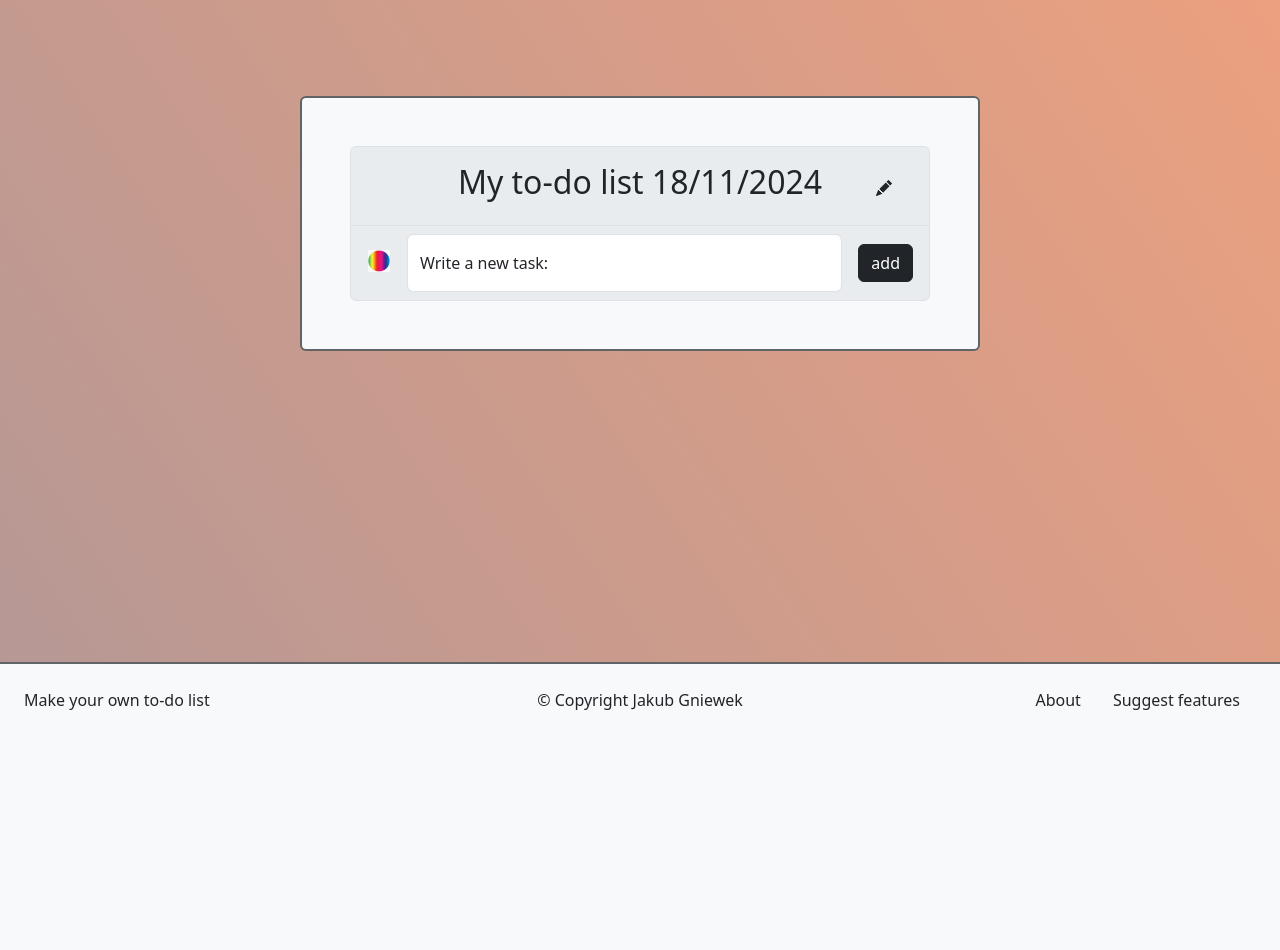
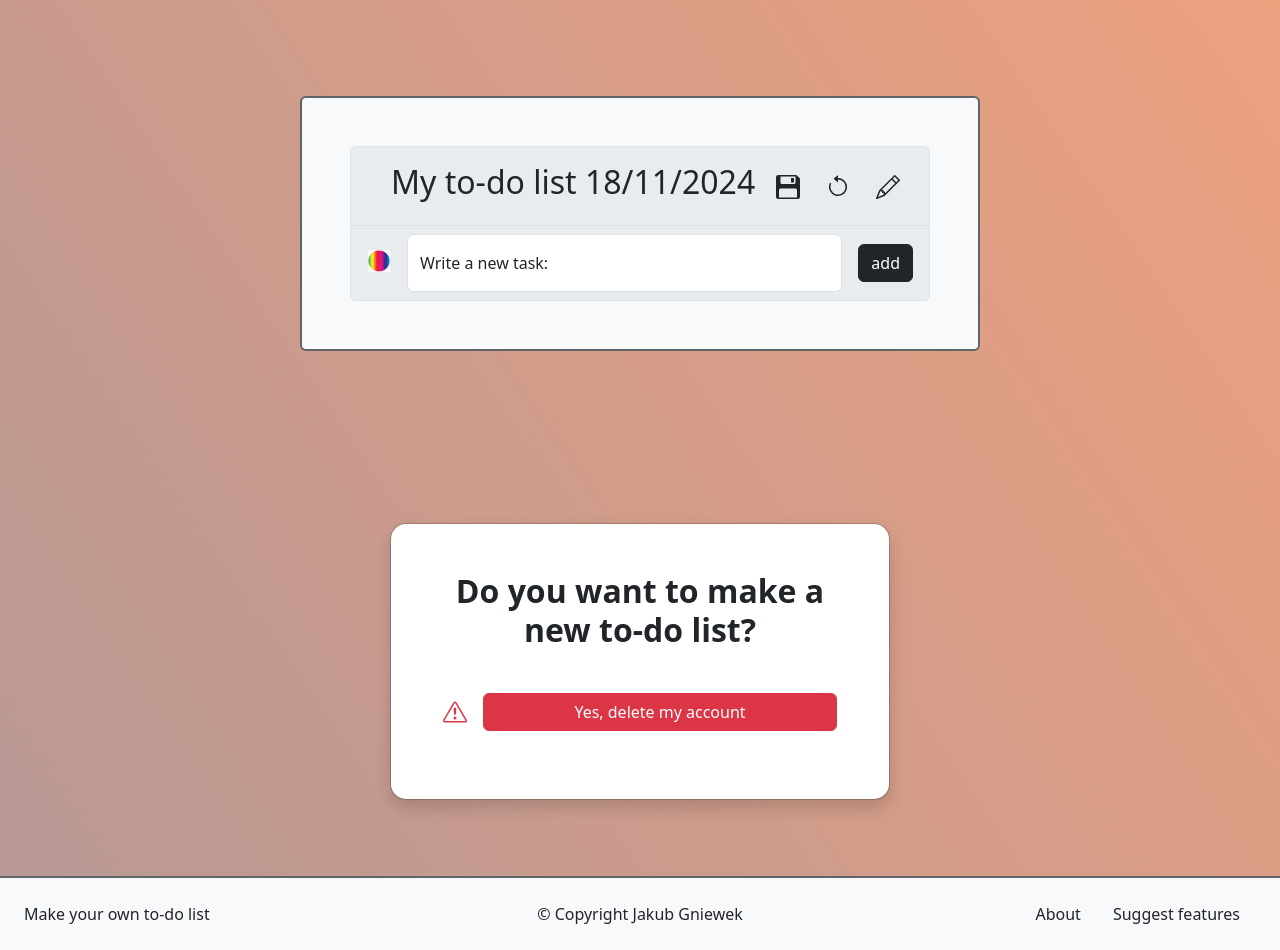
Before and after one commit to Pashinger/To-do-list, a Flask app: page / in a window 1280 px wide. Shown: the part 64-1014 px from the top of the page. Before the commit the page ends 774 px from the top, so only its background shows below. Run offline with Flask 3, Linux system fonts and the light colour scheme; some libraries are stand-ins or nearby versions.

Commit message:
Added main edit buttons and their tooltips, fixed text cross-through behaviour

```diff
--- a/main.py
+++ b/main.py
@@ -157,9 +157,9 @@ with app.app_context():
 # Home page
 @app.route('/', methods=['GET', 'POST'])
 def home():
-    csrf_token = generate_csrf()
     add_form = ToDoForm()
     checkbox_form = CheckboxForm()
+
     if 'tasks_list' not in session:
         session['tasks_list'] = []
 
@@ -170,16 +170,18 @@ def home():
         else:
             session['list_name'] = f'My to-do list {date_today}'
 
-    show_list = False
-    if len(session['list_name']) > 0:
-        show_list = True
+    if request.method == 'POST':
+        if request.method == 'POST':
 
-    # TERAZ Z KOLEI JAK SIĘ ODKLIKNIE I KLIKNIE PONOWNIE, WSZSYTKIE SIĘ ZMIENIAJA NA CHECKED!!!! MASAKRA
-    #  CZY TO MA COŚ WSPÓLNEGO Z FORMS - ŻE JEST TYLKO JEDNA A NIE TO MULTIPLE? SPRAWDŹ TO
-    # też zauważ, że klikają się wszystkie checkboxes ale przekreśla się tylko ten właściwy! - coś w templacie?
-    # JAK DODAŁEŚ RETURN REDIRECT('HOME)' TO PRAWIE DZIALA, TERAZ TYLKO NIE DZIAŁA DODAWANIE NOWYCH, ROZKMIŃ CZEMU!!!
+            action = request.form.get('action')
+            if action == 'save':
+                # Handle save list logic
+                print('save list')
+            elif action == 'new':
+                print('new list')
+            elif action == 'edit':
+                print('edit list')
 
-    if request.method == 'POST':
         if add_form.validate_on_submit():
             task_color = request.form.get('taskColor')
             if not task_color:
@@ -189,38 +191,30 @@ def home():
             return redirect(url_for('home'))
 
         if checkbox_form.validate_on_submit():
-            checkbox_index = request.form.getlist('checkbox_hidden')
-            print(checkbox_index)
+            checkbox_index = request.form.get('checkbox_hidden')
 
-            # checkboxes_clicked = request.form.getlist('checkboxes')
-            for task_index in checkbox_index:
-                print(session['tasks_list'][int(task_index)][2])
-                if session['tasks_list'][int(task_index)][2] == False:
-                    session['tasks_list'][int(task_index)][2] = True
-                else:
-                    session['tasks_list'][int(task_index)][2] = False
+            if session['tasks_list'][int(checkbox_index)][2]:
+                session['tasks_list'][int(checkbox_index)][2] = False
+            else:
+                session['tasks_list'][int(checkbox_index)][2] = True
             session.modified = True
-            print(session['tasks_list'])
-            return redirect(url_for('home'))
-            # checkbox_index = request.form.get('checkbox')
-            # print(checkbox_index)
-            # if session['tasks_list'][int(checkbox_index)][2] == False:
-            #     session['tasks_list'][int(checkbox_index)][2] = True
-            # else:
-            #     session['tasks_list'][int(checkbox_index)][2] = False
+
+            # TUTAJ DODAJ, JAK checkbox_index < tylu ile sie mieści na stronie bez scrollowania, to żeby redirectowało
+            # do głównej a nie do elementu
+
+            view_element = f'#{checkbox_index}'
+            return redirect(url_for('home') + view_element)
 
             # TU DODAJ - JEŚLI USER KLIKNIE 'MAKE NEW' TO USUWA RZECZY Z LISTY, JEŚLI KLIKNIE 'SAVE' TO WYSKAKUJE
             # MODAL GDZIE MOZESZ NAZWAC LISTE I MOZE DODAC JEJ TLO (ELEGANCKA KARTKA, STARY ZWÓJ, DZIECIĘCA LISTA, PLAIN)
             # I MOZE STYL CZCIONKI - TIMES, BAJKOWA, ITALIC, STYL PISANY RĘCZNIE?
             # I SPRAWDZA CZY JEST ZALOGOWANY, JAK NIE TO IDZIE DO LOGOWANIA
 
-
     return render_template('index.html',
                            add_form=add_form,
                            checkbox_form=checkbox_form,
                            tasks_list=session['tasks_list'],
                            list_name=session['list_name'],
-                           csrf_token=csrf_token
                            )
 
 
@@ -574,11 +568,6 @@ if __name__ == '__main__':
 #  20. dodaj komentarze/opisy do funkcji i klas + deklaracje typów
 #  21. sprawdź gdzie masz kolor secondary a gdzie tertiary na pc Agaty i zdecyduj się na 1
 #  22. daj get inspired po prawej także gdy się wyloguje użytkownik
-
-# { % if task[2] %}
-#
-#
-# { % else %}
-#
-#
-# { % endif %}
+#  23. delete account modal wyrównaj teksty
+#  24. zastanów się czy jednak nie użyć javascriptu, żeby strona się nie odświeżała przy każdym przekreśleniu checkboxem
+#  25. czy da się tak zrobić, żeby gradient nie rozpoczynał się na nowo przy odświeżeniach?
--- a/templates/account_login.html
+++ b/templates/account_login.html
@@ -23,8 +23,8 @@
             <a class="btn btn-dark float-end" href="{{ url_for('add_user') }}">Do not have an account? Register here</a>
             <hr class="my-4">
             <div class="d-block text-center">
-                <a class="text-dark text-decoration-none" href="{{ url_for('forgot_username') }}">Forgot your username?</a> or
-                <a class="text-dark text-decoration-none" href="{{ url_for('forgot_password') }}">Forgot your password?</a>
+                <a class="text-decoration-none" href="{{ url_for('forgot_username') }}">Forgot your username</a> or
+                <a class="text-decoration-none" href="{{ url_for('forgot_password') }}">forgot your password?</a>
             </div>
         </form>
       </div>
--- a/templates/base.html
+++ b/templates/base.html
@@ -47,6 +47,10 @@
           });
         }, 3000);
     </script>
+    <script>
+        const tooltipTriggerList = document.querySelectorAll('[data-bs-toggle="tooltip"]')
+        const tooltipList = [...tooltipTriggerList].map(tooltipTriggerEl => new bootstrap.Tooltip(tooltipTriggerEl))
+    </script>
     {% include 'footer.html' %}
   </body>
 </html>
--- a/templates/index.html
+++ b/templates/index.html
@@ -5,15 +5,38 @@
 <div class="d-flex flex-column flex-row p-5 gap-4 align-items-center justify-content-center col-md-12">
   <div class="list-group col-8 p-5 m-5 bg-body-tertiary border border-dark border-2">
     <div class="d-flex bg-body-secondary p-3 border border-bottom-0 rounded-top align-items-center position-relative">
-      <h2 class="text-center w-100">{{ list_name }}</h2>
-      <button class="btn position-absolute end-0 me-4">
-        <svg xmlns="http://www.w3.org/2000/svg" width="1em" height="1em" fill="currentColor" class="bi bi-pencil-fill" viewBox="0 0 16 16">
-          <path d="M12.854.146a.5.5 0 0 0-.707 0L10.5 1.793 14.207 5.5l1.647-1.646a.5.5 0 0 0 0-.708zm.646 6.061L9.793 2.5 3.293 9H3.5a.5.5 0 0 1 .5.5v.5h.5a.5.5 0 0 1 .5.5v.5h.5a.5.5 0 0 1 .5.5v.5h.5a.5.5 0 0 1 .5.5v.207zm-7.468 7.468A.5.5 0 0 1 6 13.5V13h-.5a.5.5 0 0 1-.5-.5V12h-.5a.5.5 0 0 1-.5-.5V11h-.5a.5.5 0 0 1-.5-.5V10h-.5a.5.5 0 0 1-.175-.032l-.179.178a.5.5 0 0 0-.11.168l-2 5a.5.5 0 0 0 .65.65l5-2a.5.5 0 0 0 .168-.11z"/>
-        </svg>
-      </button>
+        <h2 class="ps-4 w-100">{{ list_name }}</h2>
+        <form method="POST">
+            <button class="btn" name="action" value="save" data-bs-toggle="tooltip" data-bs-trigger="hover" data-bs-title="Save your list">
+              <svg xmlns="http://www.w3.org/2000/svg" width="1.5em" height="1.5em" fill="currentColor" class="bi bi-floppy2-fill" viewBox="0 0 16 16">
+                <path d="M12 2h-2v3h2z"/>
+                <path d="M1.5 0A1.5 1.5 0 0 0 0 1.5v13A1.5 1.5 0 0 0 1.5 16h13a1.5 1.5 0 0 0 1.5-1.5V2.914a1.5 1.5 0 0 0-.44-1.06L14.147.439A1.5 1.5 0 0 0 13.086 0zM4 6a1 1 0 0 1-1-1V1h10v4a1 1 0 0 1-1 1zM3 9h10a1 1 0 0 1 1 1v5H2v-5a1 1 0 0 1 1-1"/>
+              </svg>
+            </button>
+        </form>
+
+        <form method="POST">
+          <a href="#" class="btn" data-bs-toggle="tooltip" data-bs-trigger="hover" data-bs-title="Make a new list">
+              <svg xmlns="http://www.w3.org/2000/svg" width="1.5em" height="1.5em" fill="currentColor" class="bi bi-arrow-counterclockwise" viewBox="0 0 16 16">
+                <path fill-rule="evenodd" d="M8 3a5 5 0 1 1-4.546 2.914.5.5 0 0 0-.908-.417A6 6 0 1 0 8 2z"/>
+                <path d="M8 4.466V.534a.25.25 0 0 0-.41-.192L5.23 2.308a.25.25 0 0 0 0 .384l2.36 1.966A.25.25 0 0 0 8 4.466"/>
+              </svg>
+          </a>
+        </form>
+
+        <form method="POST">
+            <input type="hidden" class="" data-bs-toggle="modal" data-bs-target="#EditOptions">
+            <button class="btn" type="button" data-bs-toggle="tooltip" data-bs-trigger="hover" data-bs-title="Edit options">
+              <svg xmlns="http://www.w3.org/2000/svg" width="1.5em" height="1.5em" fill="currentColor" class="bi bi-pencil" viewBox="0 0 16 16">
+                <path d="M12.146.146a.5.5 0 0 1 .708 0l3 3a.5.5 0 0 1 0 .708l-10 10a.5.5 0 0 1-.168.11l-5 2a.5.5 0 0 1-.65-.65l2-5a.5.5 0 0 1 .11-.168zM11.207 2.5 13.5 4.793 14.793 3.5 12.5 1.207zm1.586 3L10.5 3.207 4 9.707V10h.5a.5.5 0 0 1 .5.5v.5h.5a.5.5 0 0 1 .5.5v.5h.293zm-9.761 5.175-.106.106-1.528 3.821 3.821-1.528.106-.106A.5.5 0 0 1 5 12.5V12h-.5a.5.5 0 0 1-.5-.5V11h-.5a.5.5 0 0 1-.468-.325"/>
+              </svg>
+            </button>
+        </form>
+
     </div>
       {% for task in tasks_list %}
-        <form method="POST" class="list-group-item d-flex gap-3">
+      <div class="list-group-item d-flex gap-3">
+        <form method="POST">
           {{ checkbox_form.hidden_tag() }}
           <input type="hidden" name="checkbox_hidden" value="{{ loop.index0 }}">
           {% if task[2] %}
@@ -32,32 +55,33 @@
                                       )
             }}
           {% endif %}
-          <div class="form-checked-content text-{{ task[1] }} {{ 'text-decoration-line-through' if task[2] else '' }}">
-            <strong>{{ task[0] }}</strong>
+        </form>
+          <div class="form-checked-content text-{{ task[1] }}" id="{{ loop.index0 }}">
+            <strong class="{{ 'text-decoration-line-through' if task[2] else '' }}">{{ task[0] }}</strong>
               <div class="row position-relative">
                 <div>
-                  <button class="btn">
-                    <svg xmlns="http://www.w3.org/2000/svg" width="0.5em" height="0.5em" fill="currentColor" class="bi bi-caret-up-fill" viewBox="0 0 16 16">
+                  <button class="btn" data-bs-toggle="tooltip" data-bs-trigger="hover" data-bs-title="Move up">
+                    <svg xmlns="http://www.w3.org/2000/svg" width="0.5em" height="0.5em" class="bi bi-caret-up-fill" viewBox="0 0 16 16">
                       <path d="m7.247 4.86-4.796 5.481c-.566.647-.106 1.659.753 1.659h9.592a1 1 0 0 0 .753-1.659l-4.796-5.48a1 1 0 0 0-1.506 0z"/>
                     </svg>
                   </button>
-                  <button class="btn">
-                    <svg xmlns="http://www.w3.org/2000/svg" width="0.5em" height="0.5em" fill="currentColor" class="bi bi-pencil-fill" viewBox="0 0 16 16">
+                  <button class="btn" data-bs-toggle="tooltip" data-bs-trigger="hover" data-bs-title="Edit">
+                    <svg xmlns="http://www.w3.org/2000/svg" width="0.5em" height="0.5em" class="bi bi-pencil-fill" viewBox="0 0 16 16">
                       <path d="M12.854.146a.5.5 0 0 0-.707 0L10.5 1.793 14.207 5.5l1.647-1.646a.5.5 0 0 0 0-.708zm.646 6.061L9.793 2.5 3.293 9H3.5a.5.5 0 0 1 .5.5v.5h.5a.5.5 0 0 1 .5.5v.5h.5a.5.5 0 0 1 .5.5v.5h.5a.5.5 0 0 1 .5.5v.207zm-7.468 7.468A.5.5 0 0 1 6 13.5V13h-.5a.5.5 0 0 1-.5-.5V12h-.5a.5.5 0 0 1-.5-.5V11h-.5a.5.5 0 0 1-.5-.5V10h-.5a.5.5 0 0 1-.175-.032l-.179.178a.5.5 0 0 0-.11.168l-2 5a.5.5 0 0 0 .65.65l5-2a.5.5 0 0 0 .168-.11z"/>
                     </svg>
                   </button>
                 </div>
                 <div>
-                  <button class="btn">
-                    <svg xmlns="http://www.w3.org/2000/svg" width="0.5em" height="0.5em" fill="currentColor" class="bi bi-caret-down-fill" viewBox="0 0 16 16">
+                  <button class="btn" data-bs-toggle="tooltip" data-bs-trigger="hover" data-bs-placement="bottom" data-bs-title="Move down">
+                    <svg xmlns="http://www.w3.org/2000/svg" width="0.5em" height="0.5em" class="bi bi-caret-down-fill" viewBox="0 0 16 16">
                       <path d="M7.247 11.14 2.451 5.658C1.885 5.013 2.345 4 3.204 4h9.592a1 1 0 0 1 .753 1.659l-4.796 5.48a1 1 0 0 1-1.506 0z"/>
                     </svg>
                   </button>
-                  <button class="btn">x</button>
+                  <button class="btn" data-bs-toggle="tooltip" data-bs-trigger="hover" data-bs-placement="bottom" data-bs-title="Delete task">x</button>
                 </div>
             </div>
           </div>
-        </form>
+      </div>
       {% endfor %}
 
     <form method="POST" class="list-group-item d-flex gap-3 bg-body-secondary">
@@ -86,4 +110,28 @@
   </div>
 </div>
 
+
+<div class="modal modal-sheet position-static d-block p-4 py-md-5" tabindex="-1" role="dialog" id="EditModal">
+  <div class="modal-dialog" role="document">
+    <div class="modal-content rounded-4 shadow">
+      <div class="modal-header p-5 pb-4 border-bottom-0">
+        <h1 class="fw-bold mb-0 fs-2 text-center w-100">Do you want to make a new to-do list?</h1>
+      </div>
+      <div class="modal-body p-5 pt-3">
+        <form method="POST">
+          <div class="d-flex align-items-center mb-3 p-1">
+            <svg xmlns="http://www.w3.org/2000/svg" width="1.5em" height="1.5em" fill="#dc3545" class="bi bi-exclamation-triangle me-3" viewBox="0 0 16 16">
+              <path d="M7.938 2.016A.13.13 0 0 1 8.002 2a.13.13 0 0 1 .063.016.15.15 0 0 1 .054.057l6.857 11.667c.036.06.035.124.002.183a.2.2 0 0 1-.054.06.1.1 0 0 1-.066.017H1.146a.1.1 0 0 1-.066-.017.2.2 0 0 1-.054-.06.18.18 0 0 1 .002-.183L7.884 2.073a.15.15 0 0 1 .054-.057m1.044-.45a1.13 1.13 0 0 0-1.96 0L.165 13.233c-.457.778.091 1.767.98 1.767h13.713c.889 0 1.438-.99.98-1.767z"/>
+              <path d="M7.002 12a1 1 0 1 1 2 0 1 1 0 0 1-2 0M7.1 5.995a.905.905 0 1 1 1.8 0l-.35 3.507a.552.552 0 0 1-1.1 0z"/>
+            </svg>
+            <button class="btn btn-danger flex-grow-1" type="button" data-bs-toggle="modal" data-bs-target="#EditOptions">Yes, delete my account</button>
+          </div>
+
+        </form>
+      </div>
+    </div>
+  </div>
+</div>
+
+
 {% endblock %}
```
